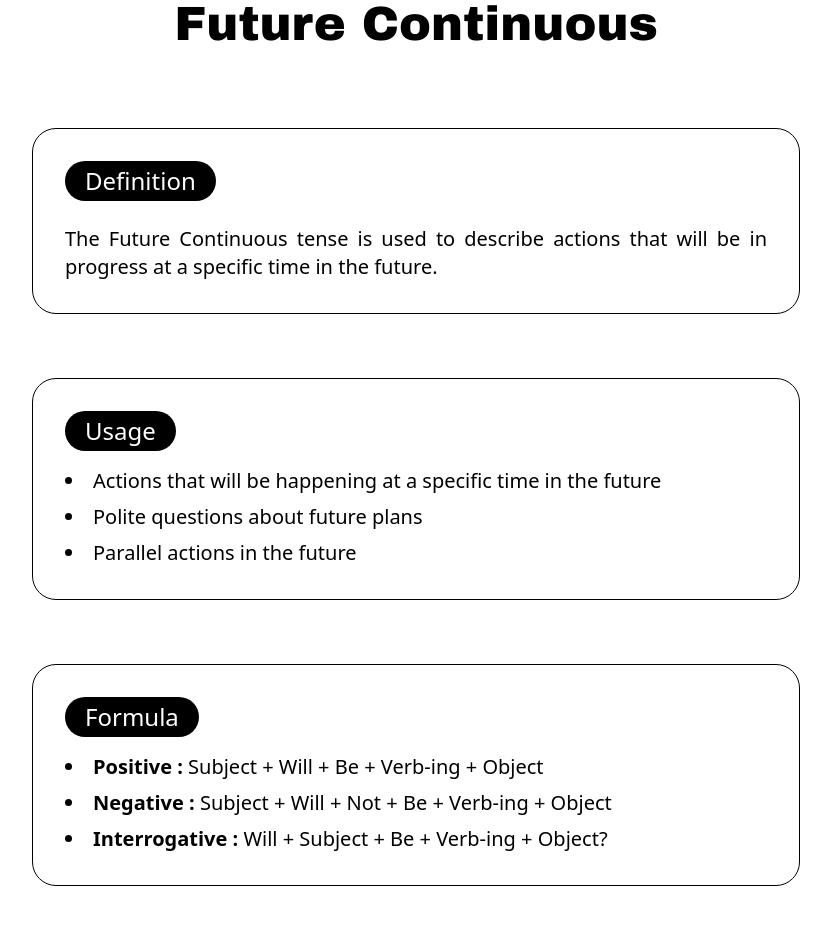
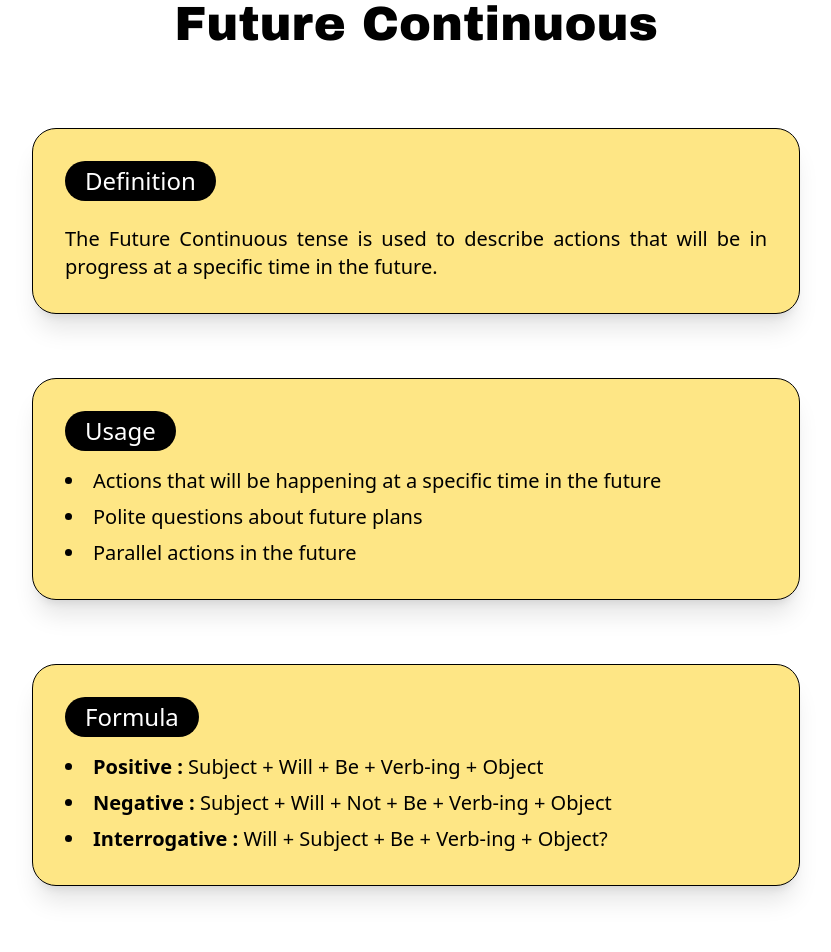
Before and after one commit to YO-SP/Jago-Tenses, a React (Vite) app: page /lessons/future-continuous in a window 1280 px wide. Shown: the part 120-1072 px from the top of the page, without its empty margins (224-1055 px from the left). Built offline with nearby package versions, Linux system fonts and the light colour scheme.

Commit message:
Menambahkan efek 3d saat hovering pada tenses card

```diff
--- a/src/components/TenseCard.jsx
+++ b/src/components/TenseCard.jsx
@@ -5,13 +5,13 @@ export default function TenseCard({title, definition, usage, formula}){
 
                 <h1 className="text-black font-['Archivo_Black'] text-center text-5xl mt-20 mb-20">{title}</h1>
 
-                <div className="max-w-3xl mx-auto mt-16 p-8 border rounded-3xl">
+                <div className="max-w-3xl mx-auto mt-16 p-8 border rounded-3xl bg-amber-200 transition duration-200 ease-in-out transform hover:scale-102 shadow-xl hover:shadow-xl/60">
                     <h2 className="inline-block bg-black text-white px-5 py-1 rounded-full text-2xl">Definition</h2>
                     <p className="mt-6 text-xl text-justify">{definition}</p>
 
                 </div>
 
-                <div className="max-w-3xl mx-auto mt-16 p-8 border rounded-3xl">
+                <div className="max-w-3xl mx-auto mt-16 p-8 border rounded-3xl bg-amber-200 transition duration-200 ease-in-out transform hover:scale-102 shadow-xl hover:shadow-xl/60">
                     <h2 className="inline-block bg-black text-white px-5 py-1 rounded-full text-2xl">Usage</h2>
 
 
@@ -25,7 +25,7 @@ export default function TenseCard({title, definition, usage, formula}){
                 </div>
 
 
-                 <div className="max-w-3xl mx-auto mt-16 p-8 border rounded-3xl">
+                 <div className="max-w-3xl mx-auto mt-16 p-8 border rounded-3xl bg-amber-200 transition duration-200 ease-in-out transform hover:scale-102 shadow-xl hover:shadow-xl/60">
                     <h2 className="inline-block bg-black text-white px-5 py-1 rounded-full text-2xl">Formula</h2>
                     <ul className="list-disc list-inside space-y-2 text-xl mt-4">
                         <li><b>Positive : </b> {formula.positive}</li>
--- a/src/pages/Lessons.jsx
+++ b/src/pages/Lessons.jsx
@@ -15,7 +15,7 @@ export default function Lessons(){
           {tenses.map((tense) => (
             <Link key={tense.id} to={`/lessons/${tense.id}`}>
               <div className="border border-black rounded-xl p-6 hover:bg-amber-200 hover:text-black duration-200">
-                <h2 className="font-['Archivo_Black'] text-xl">
+                <h2 className="font-['Archivo_Black'] text-xl text-center">
                   {tense.title}
                 </h2>
                 <p className="mt-2">{tense.description}</p>
```
